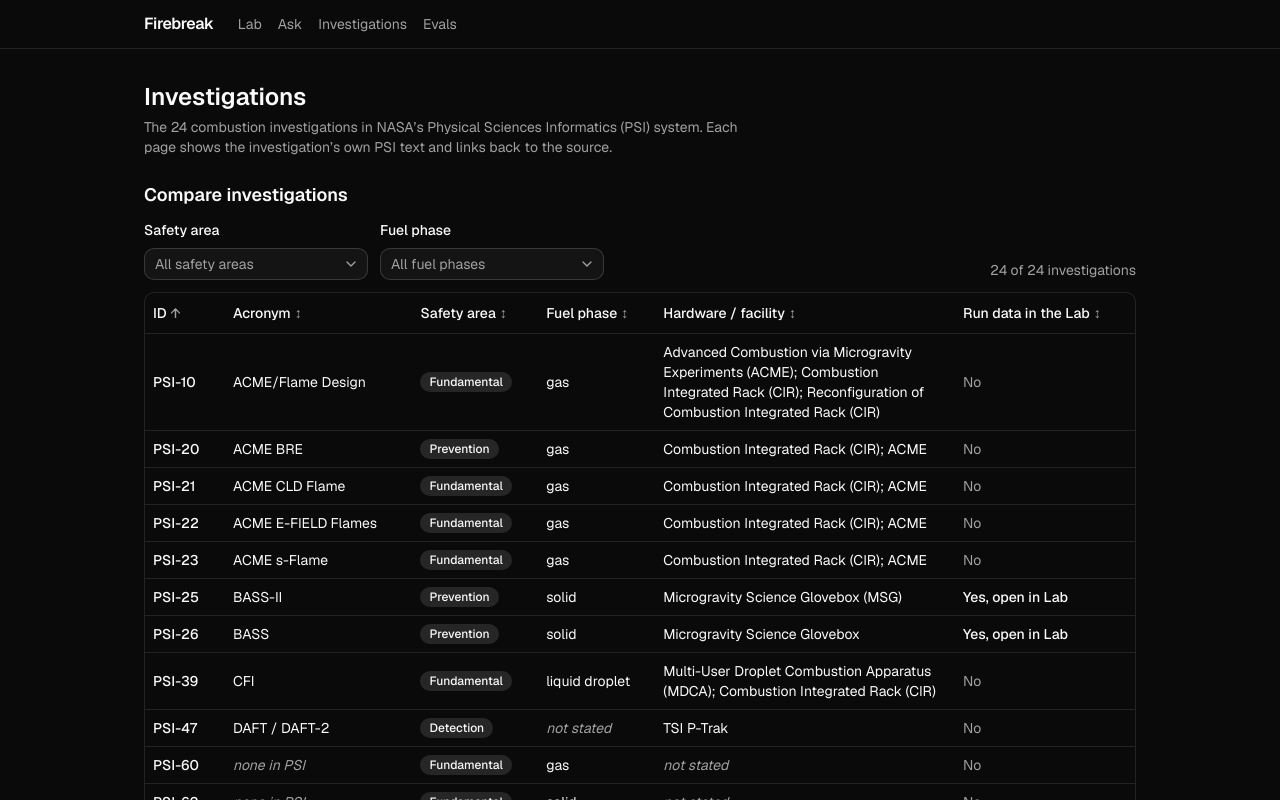
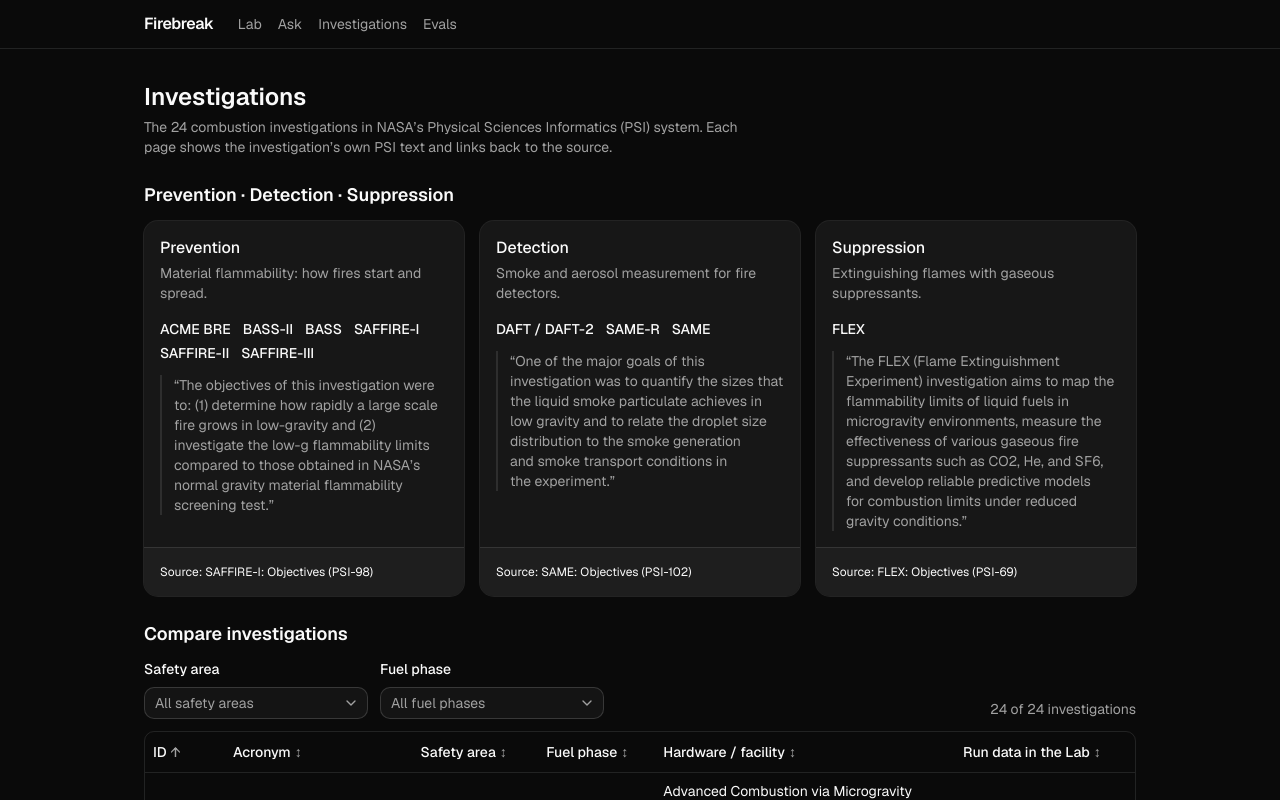
Before and after one commit to Mahoozi/NASA-2026, a Next.js app: page /investigations in a window 1280 px wide. Shown: the top 800 px of the page. Built offline with nearby package versions, Linux system fonts and the light colour scheme.

Commit message:
Highlight fire-safety equipment research

```diff
--- a/app/investigations/data.ts
+++ b/app/investigations/data.ts
@@ -9,3 +9,44 @@ const corpus = corpusJson as CorpusDoc[];
 export const getInvestigation = (id: string) => investigations.find((i) => i.id === id);
 
 export const docsFor = (id: string) => corpus.filter((d) => d.investigationId === id);
+
+const collapse = (s: string) => s.replace(/\s+/g, " ").trim();
+
+/** One sentence per fire-safety area, copied verbatim from an Objectives doc. */
+const FIRE_SAFETY_QUOTES: { area: "prevention" | "detection" | "suppression"; docId: string; quote: string }[] = [
+  {
+    area: "prevention",
+    docId: "psi-98-objectives",
+    quote:
+      "The objectives of this investigation were to: (1) determine how rapidly a large scale fire grows in low-gravity and (2) investigate the low-g flammability limits compared to those obtained in NASA’s normal gravity material flammability screening test.",
+  },
+  {
+    area: "detection",
+    docId: "psi-102-objectives",
+    quote:
+      "One of the major goals of this investigation was to quantify the sizes that the liquid smoke particulate achieves in low gravity and to relate the droplet size distribution to the smoke generation and smoke transport conditions in the experiment.",
+  },
+  {
+    area: "suppression",
+    docId: "psi-69-objectives",
+    quote:
+      "The FLEX (Flame Extinguishment Experiment) investigation aims to map the flammability limits of liquid fuels in microgravity environments, measure the effectiveness of various gaseous fire suppressants such as CO2, He, and SF6, and develop reliable predictive models for combustion limits under reduced gravity conditions.",
+  },
+];
+
+/**
+ * The prevention / detection / suppression strip. Each quote must be a verbatim
+ * substring of its corpus doc; the build fails otherwise.
+ */
+export const fireSafetyAreas = FIRE_SAFETY_QUOTES.map(({ area, docId, quote }) => {
+  const doc = corpus.find((d) => d.id === docId);
+  if (!doc || !collapse(doc.text).includes(collapse(quote))) {
+    throw new Error(`Fire-safety quote for ${area} is not verbatim in corpus doc ${docId}`);
+  }
+  return {
+    area,
+    quote,
+    source: { title: doc.title, url: doc.url, investigationId: doc.investigationId },
+    investigations: investigations.filter((i) => i.safetyArea.includes(area)),
+  };
+});
--- /dev/null
+++ b/app/investigations/fire-safety-strip.tsx
@@ -0,0 +1,53 @@
+// Person B — prevention / detection / suppression strip: which PSI
+// investigations inform each kind of fire-safety work, with one verbatim
+// sentence from an Objectives section and its source.
+import Link from "next/link";
+import { Card, CardContent, CardDescription, CardFooter, CardHeader, CardTitle } from "@/components/ui/card";
+import { fireSafetyAreas } from "./data";
+import { safetyLabel, shortName } from "./labels";
+
+const BLURB = {
+  prevention: "Material flammability: how fires start and spread.",
+  detection: "Smoke and aerosol measurement for fire detectors.",
+  suppression: "Extinguishing flames with gaseous suppressants.",
+} as const;
+
+export function FireSafetyStrip() {
+  return (
+    <ul className="grid gap-4 md:grid-cols-3">
+      {fireSafetyAreas.map(({ area, quote, source, investigations }) => (
+        <li key={area} className="flex">
+          <Card className="w-full min-w-0" data-testid={`area-${area}`}>
+            <CardHeader>
+              <CardTitle>{safetyLabel(area)}</CardTitle>
+              <CardDescription>{BLURB[area]}</CardDescription>
+            </CardHeader>
+            <CardContent className="flex flex-1 flex-col gap-3">
+              <ul className="flex flex-wrap gap-x-3 gap-y-1" aria-label={`${safetyLabel(area)} investigations`}>
+                {investigations.map((inv) => (
+                  <li key={inv.id}>
+                    <Link
+                      href={`/investigations/${inv.id}`}
+                      translate="no"
+                      className="font-medium underline-offset-4 hover:underline"
+                    >
+                      {shortName(inv)}
+                    </Link>
+                  </li>
+                ))}
+              </ul>
+              <blockquote className="border-l-2 pl-3 text-sm text-muted-foreground text-pretty">
+                “{quote}”
+              </blockquote>
+            </CardContent>
+            <CardFooter className="text-xs">
+              <a href={source.url} className="underline-offset-4 hover:underline" target="_blank" rel="noreferrer">
+                Source: {source.title}
+              </a>
+            </CardFooter>
+          </Card>
+        </li>
+      ))}
+    </ul>
+  );
+}
--- a/app/investigations/page.tsx
+++ b/app/investigations/page.tsx
@@ -3,6 +3,7 @@ import { Suspense } from "react";
 import { InvestigationBrowser, InvestigationList } from "./investigation-list";
 import { investigations } from "./data";
 import { CompareTable } from "./compare-table";
+import { FireSafetyStrip } from "./fire-safety-strip";
 
 export default function InvestigationsPage() {
   return (
@@ -15,6 +16,13 @@ export default function InvestigationsPage() {
           to the source.
         </p>
       </div>
+      <section aria-labelledby="fire-safety-heading" className="flex flex-col gap-3">
+        <h2 id="fire-safety-heading" className="text-lg font-semibold">
+          Prevention · Detection · Suppression
+        </h2>
+        <FireSafetyStrip />
+      </section>
+
       <section aria-labelledby="compare-heading" className="flex flex-col gap-3">
         <h2 id="compare-heading" className="text-lg font-semibold">
           Compare investigations
```
